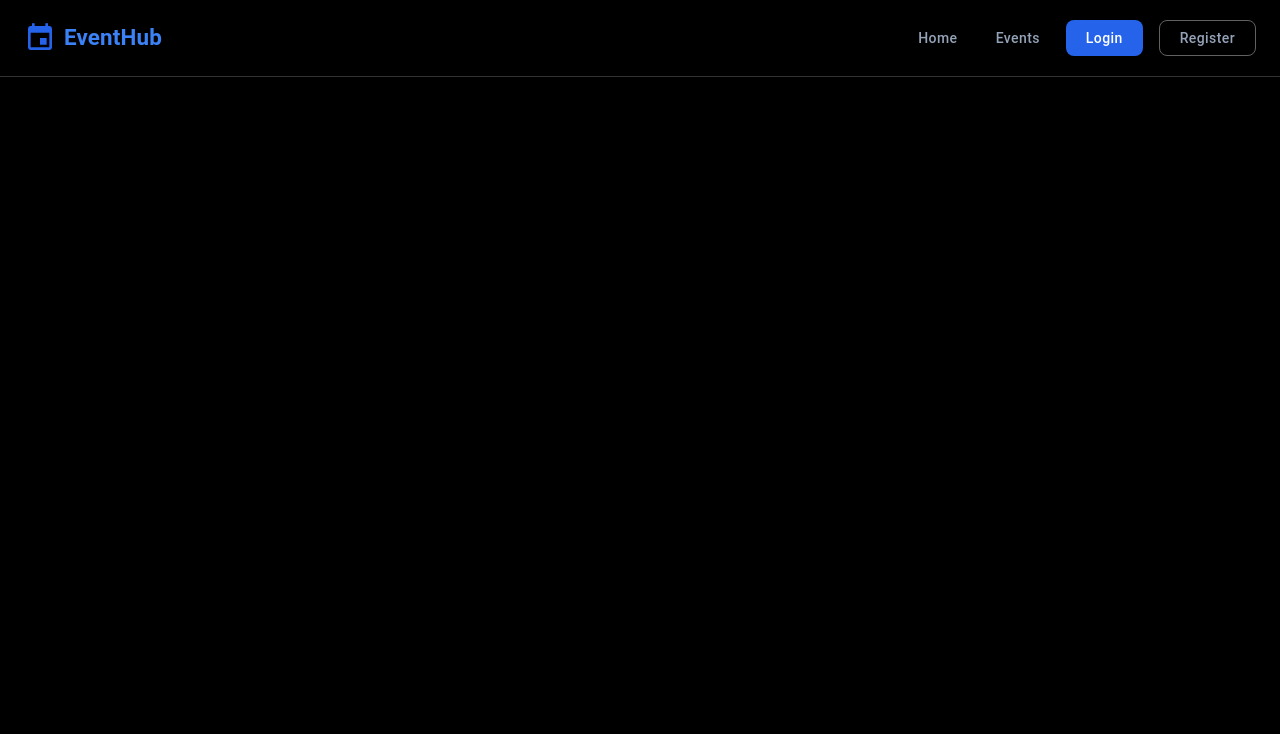
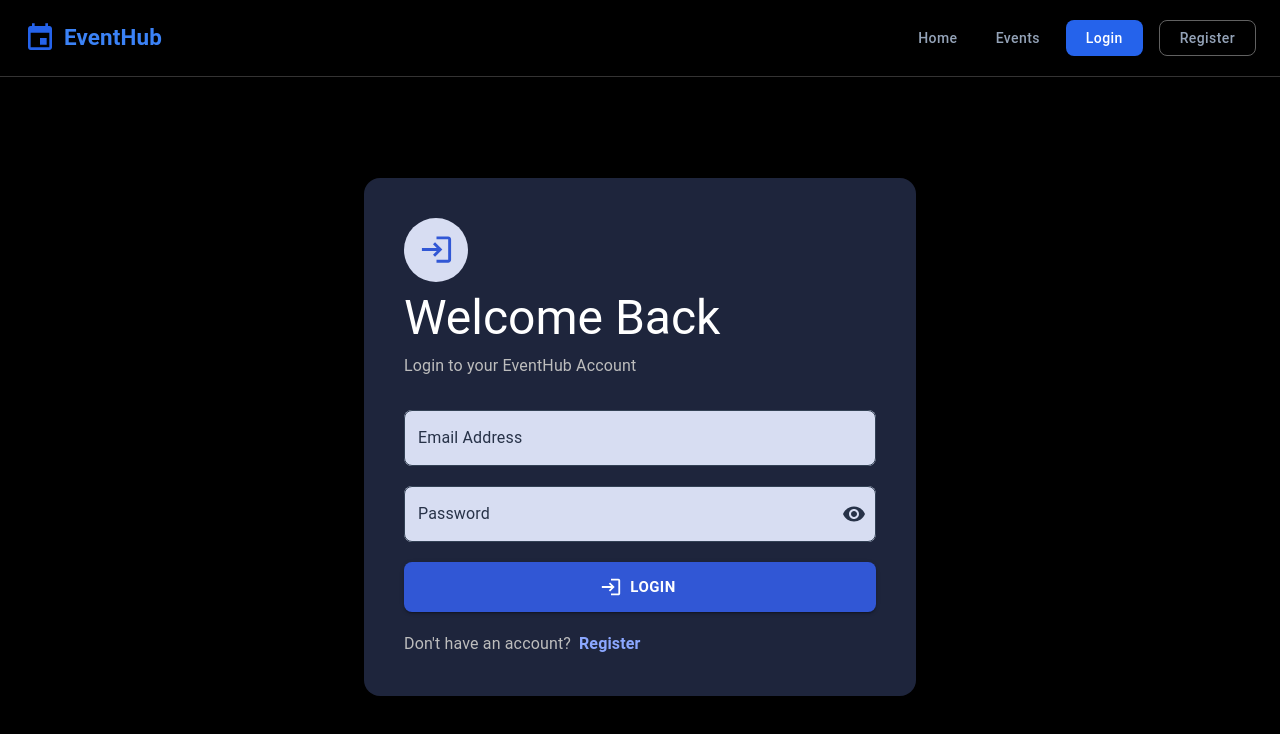
Before and after one commit to umerTiksom/event_hub_frontend, a React (Vite) app in the folder eventhub-frontend/: page /login in a window 1280 px wide. Shown: the top 734 px of the page. Built offline with nearby package versions, Linux system fonts and the light colour scheme.

Commit message:
create the login page for the event hub

```diff
--- a/eventhub-frontend/src/pages/Login.jsx
+++ b/eventhub-frontend/src/pages/Login.jsx
@@ -1,7 +1,312 @@
-import React from "react";
+import { useState, useEffect } from "react";
+import {
+  Typography,
+  Box,
+  Container,
+  Paper,
+  TextField,
+  Stack,
+  Button,
+  Alert,
+  Link as MuiLink,
+  InputAdornment,
+  IconButton,
+} from "@mui/material";
+
+import LoginIcon from "@mui/icons-material/Login";
+import VisibilityIcon from "@mui/icons-material/Visibility";
+import VisibilityOffIcon from "@mui/icons-material/VisibilityOff";
+import { useNavigate, Link } from "react-router-dom";
+import api from "../api/axios";
 
 function Login() {
-  return <div>Login</div>;
+  const navigate = useNavigate();
+
+  const [formData, setFormData] = useState({
+    email: "",
+    password: "",
+  });
+
+  const [error, setError] = useState("");
+  const [loading, setLoading] = useState(false);
+  const [success, setSuccess] = useState("");
+  const [showPassword, setShowPassword] = useState(false);
+  const [rateLimitSecond, setRateLimitSecond] = useState(0);
+
+  // Countdown timer for 429 Too Many Requests
+  useEffect(() => {
+    if (rateLimitSecond <= 0) return;
+
+    const timer = setTimeout(() => {
+      setRateLimitSecond((prev) => Math.max(prev - 1, 0));
+    }, 1000);
+
+    return () => clearTimeout(timer);
+  }, [rateLimitSecond]);
+
+  const handleChange = (e) => {
+    setFormData({
+      ...formData,
+      [e.target.name]: e.target.value,
+    });
+  };
+
+  const handleSubmit = async (e) => {
+    e.preventDefault();
+
+    // Prevent new requests during the cooldown
+    if (rateLimitSecond > 0 || loading) return;
+
+    setError("");
+    setSuccess("");
+    setLoading(true);
+
+    try {
+      const response = await api.post("/auth/login", {
+        user: formData,
+      });
+
+      const token = response.data.token;
+
+      if (!token) {
+        setError("Response did not contain an authentication token.");
+        return;
+      }
+
+      localStorage.setItem("token", token);
+
+      const user = response.data.data?.user;
+
+      if (user) {
+        localStorage.setItem("user", JSON.stringify(user));
+      }
+
+      setSuccess(response.data.message || "Login successful!");
+
+      setTimeout(() => {
+        navigate("/");
+      }, 1200);
+    } catch (err) {
+      const status = err.response?.status;
+      const data = err.response?.data;
+
+      if (status === 429) {
+        setError("");
+        setSuccess("");
+        setRateLimitSecond(60);
+        return;
+      }
+
+      const messages = data?.errors;
+
+      setError(
+        Array.isArray(messages)
+          ? messages.join(", ")
+          : data?.message ||
+              data?.error ||
+              "Unable to login. Please try again.",
+      );
+    } finally {
+      setLoading(false);
+    }
+  };
+
+  const inputFieldsStyle = {
+    "& .MuiOutlinedInput-root": {
+      color: "#273248",
+      bgcolor: "#d7ddf2",
+      borderRadius: 2,
+
+      "& fieldset": {
+        borderColor: "#334155",
+      },
+
+      "&:hover fieldset": {
+        borderColor: "#64748b",
+      },
+
+      "&.Mui-focused fieldset": {
+        borderColor: "#3157d5",
+      },
+    },
+
+    "& input::placeholder": {
+      color: "#273248",
+      opacity: 1,
+    },
+  };
+
+  return (
+    <Box
+      sx={{
+        minHeight: "80vh",
+        display: "flex",
+        alignItems: "center",
+        py: 5,
+        bgcolor: "black",
+      }}
+    >
+      <Container maxWidth="sm">
+        <Paper
+          elevation={4}
+          sx={{
+            bgcolor: "#1e253c",
+            p: { xs: 3, sm: 5 },
+            borderRadius: 4,
+          }}
+        >
+          <Stack
+            spacing={1}
+            alignItems="center"
+            sx={{ mb: 4, justifyContent: "center" }}
+          >
+            <Box
+              sx={{
+                width: 64,
+                height: 64,
+                bgcolor: "#d7ddf2",
+                color: "#3157d5",
+                borderRadius: "50%",
+                display: "flex",
+                justifyContent: "center",
+                alignItems: "center",
+                mb: 1,
+              }}
+            >
+              <LoginIcon fontSize="large" />
+            </Box>
+
+            <Typography variant="h3" fontWeight={800} sx={{ color: "white" }}>
+              Welcome Back
+            </Typography>
+
+            <Typography textAlign="center" sx={{ color: "grey.400" }}>
+              Login to your EventHub Account
+            </Typography>
+          </Stack>
+
+          {/* General error alert */}
+          {error && (
+            <Alert severity="error" sx={{ mb: 2 }}>
+              {error}
+            </Alert>
+          )}
+
+          {/* Login success alert */}
+          {success && (
+            <Alert severity="success" sx={{ mb: 2 }}>
+              {success}
+            </Alert>
+          )}
+
+          {/* Rate limit alert */}
+          {rateLimitSecond > 0 && (
+            <Alert severity="warning" sx={{ mb: 2 }}>
+              Too many requests! Please wait{" "}
+              <strong>{rateLimitSecond} seconds</strong> before trying again.
+            </Alert>
+          )}
+
+          <Box component="form" onSubmit={handleSubmit}>
+            <Stack spacing={2.5}>
+              <TextField
+                fullWidth
+                placeholder="Email Address"
+                name="email"
+                type="email"
+                autoComplete="email"
+                value={formData.email}
+                onChange={handleChange}
+                required
+                disabled={rateLimitSecond > 0}
+                sx={inputFieldsStyle}
+              />
+
+              <TextField
+                fullWidth
+                placeholder="Password"
+                name="password"
+                type={showPassword ? "text" : "password"}
+                autoComplete="current-password"
+                value={formData.password}
+                onChange={handleChange}
+                required
+                disabled={rateLimitSecond > 0}
+                sx={inputFieldsStyle}
+                slotProps={{
+                  input: {
+                    endAdornment: (
+                      <InputAdornment position="end">
+                        <IconButton
+                          aria-label={
+                            showPassword ? "Hide password" : "Show password"
+                          }
+                          onClick={() => setShowPassword((prev) => !prev)}
+                          edge="end"
+                          sx={{ color: "#273248" }}
+                        >
+                          {showPassword ? (
+                            <VisibilityOffIcon />
+                          ) : (
+                            <VisibilityIcon />
+                          )}
+                        </IconButton>
+                      </InputAdornment>
+                    ),
+                  },
+                }}
+              />
+
+              <Button
+                type="submit"
+                variant="contained"
+                size="large"
+                disabled={loading || rateLimitSecond > 0}
+                startIcon={<LoginIcon />}
+                sx={{
+                  py: 1.5,
+                  borderRadius: 2,
+                  bgcolor: "#3157d5",
+                  fontWeight: 700,
+
+                  "&:hover": {
+                    bgcolor: "#2445b5",
+                  },
+
+                  "&.Mui-disabled": {
+                    bgcolor: "#475569",
+                    color: "#ffffff",
+                  },
+                }}
+              >
+                {rateLimitSecond > 0
+                  ? `Try again in ${rateLimitSecond}s`
+                  : loading
+                    ? "Logging in..."
+                    : "Login"}
+              </Button>
+
+              <Typography textAlign="center" sx={{ color: "grey.400" }}>
+                Don't have an account?
+                <MuiLink
+                  component={Link}
+                  to="/register"
+                  underline="hover"
+                  sx={{
+                    color: "#8ba7ff",
+                    fontWeight: 600,
+                    px: 1,
+                  }}
+                >
+                  Register
+                </MuiLink>
+              </Typography>
+            </Stack>
+          </Box>
+        </Paper>
+      </Container>
+    </Box>
+  );
 }
 
 export default Login;
```
